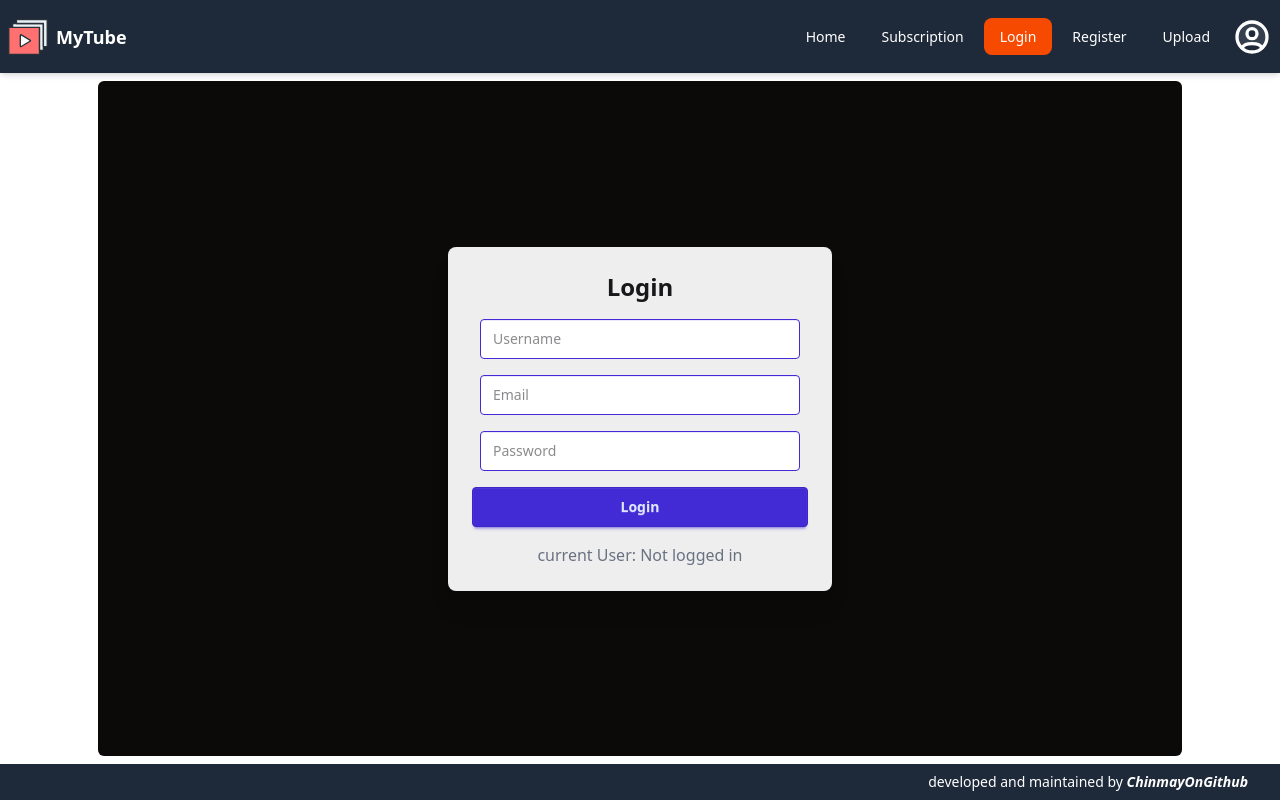
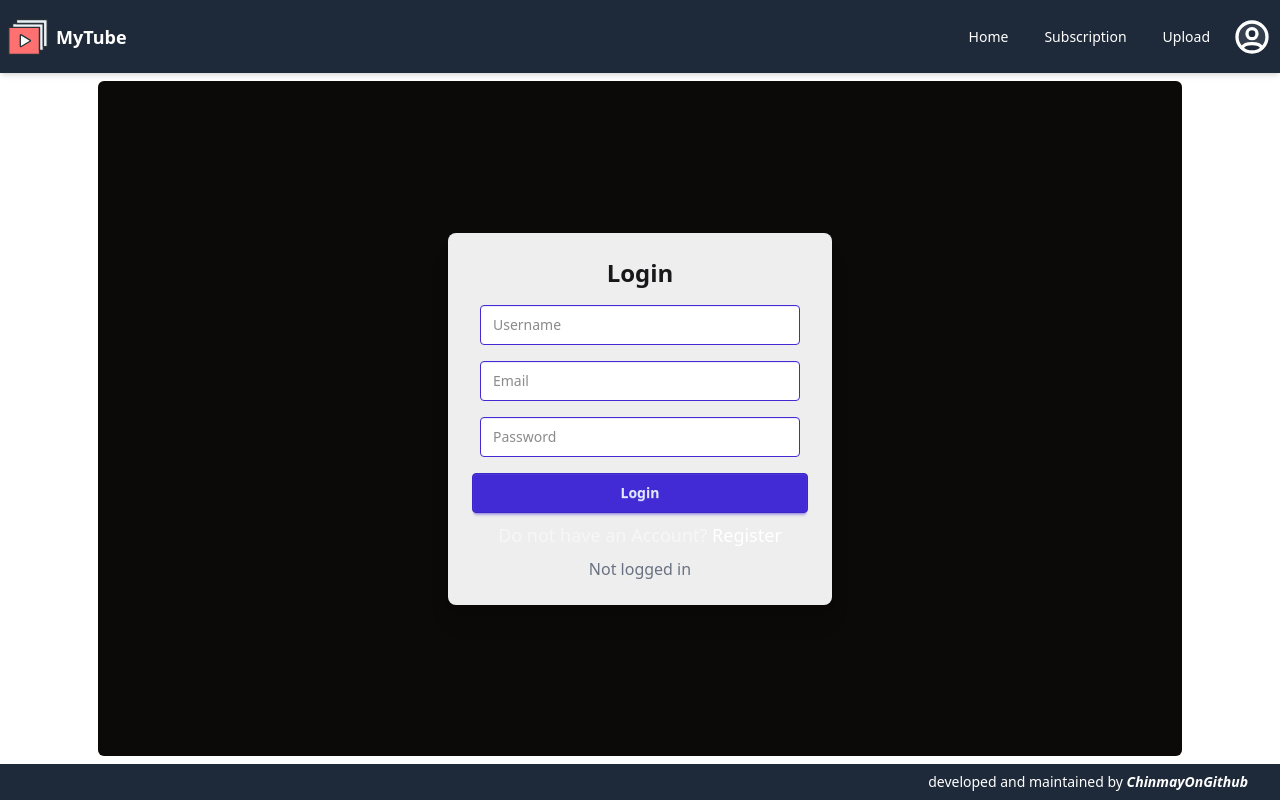
Before and after one commit to ChinmayOnGithub/stremora-frontend, a React (Vite) app: page /login in a window 1280 px wide. Built offline with nearby package versions, Linux system fonts and the light colour scheme.

Commit message:
UI changes

```diff
--- a/package.json
+++ b/package.json
@@ -12,8 +12,10 @@
 	"dependencies": {
 		"@tailwindcss/vite": "^4.0.4",
 		"axios": "^1.7.9",
+		"date-fns": "^4.1.0",
 		"react": "^19.0.0",
 		"react-dom": "^19.0.0",
+		"react-icons": "^5.5.0",
 		"react-router-dom": "^7.1.5",
 		"tailwind-scrollbar": "^4.0.0",
 		"tailwindcss": "^4.0.4"
--- /dev/null
+++ b/src/contexts/VideoContext.js
@@ -0,0 +1,12 @@
+import { createContext, useContext } from "react";
+
+export const VideoContext = createContext({
+  videoList: []
+});  // const [user, setUser] = useState(null); // ✅ State to store the logged-in user
+
+
+export const AuthProvider = VideoContext.Provider;
+
+export default function useAuth() {
+  return useContext(VideoContext);
+}
--- a/src/pages/Home.jsx
+++ b/src/pages/Home.jsx
@@ -3,6 +3,8 @@ import { useState, useEffect } from 'react';
 import { useNavigate } from 'react-router-dom';
 import useAuth from '../contexts/AuthContext';
 import Loading from '../components/Loading/Loading';
+import { formatDistanceToNow } from "date-fns";
+
 
 function Home() {
   const [videos, setVideos] = useState([]); // Store videos only
@@ -34,6 +36,9 @@ function Home() {
     return <Loading />
   }
 
+  function timeAgo(isoDate) {
+    return formatDistanceToNow(new Date(isoDate), { addSuffix: true });
+  }
 
   return (
     <div className="container mx-auto p-4 sm:p-6 bg-stone-950 w-full sm:w-6/7  h-full rounded-md">
@@ -48,7 +53,7 @@ function Home() {
             onClick={() => watchVideo(video._id)} // ✅ Pass the video ID when clicked
           >
             {/* ✅ Thumbnail Image */}
-            <figure className="relative h-20 sm:h-40 md:h-52 lg:h-60 w-full overflow-hidden">
+            <figure className="relative h-24 sm:h-40 md:h-46 lg:h-52 w-full overflow-hidden">
               <img
                 src={video.thumbnail}
                 alt={video.title}
@@ -60,16 +65,21 @@ function Home() {
 
 
             {/* ✅ Video Info */}
-            <div className="card-body w-full sm:w-auto h-auto m-0 p-2 sm:p-4">
-              <h3 className="card-title text-base sm:text-lg font-semibold m-0 p-0">
+            <div className="card-body w-full sm:w-auto h-auto m-0 p-1.5 sm:p-2.5">
+              <h2 className="card-title text-lg sm:text-md font-semibold m-0 p-0">
                 {video.title}
-              </h3>
-              <p>Views: {video.views}</p>
-              <div className='flex gap-2'>
+              </h2>
+              <div className='flex gap-0 m-0 justify-start'>
+                <p className='m-0 text-sm text-white/80 text-left'>
+                  {video.views} Views | {timeAgo(video.createdAt)}
+                </p>
+              </div>
+              <div className='flex gap-2 m-0 p-0'>
                 <img src={video.owner.avatar} alt="Channel avatar" className='w-5 h-5 rounded-full' />
                 <p className="text-gray-500 text-sm sm:text-md m-0 p-0 truncate sm:whitespace-normal">
                   {video.owner.username}
                 </p>
+
               </div>
             </div>
 
--- a/src/pages/Login.jsx
+++ b/src/pages/Login.jsx
@@ -2,6 +2,7 @@
 import axios from 'axios'
 import useAuth from '../contexts/AuthContext.js'
 import { useState } from 'react';
+import { Link, useNavigate } from 'react-router-dom';
 // import { useEffect } from 'react';
 
 function Login() {
@@ -11,6 +12,7 @@ function Login() {
   // save user to the context
   const { user, login, logout, fetchCurrentUser } = useAuth();
 
+  const navigate = useNavigate();
 
   const handleLogin = async (e) => {
     e.preventDefault();
@@ -34,6 +36,8 @@ function Login() {
       await fetchCurrentUser(); // ✅ Always fetch user after login
 
       alert("Login successful!");
+      // once the login is successfull redirect to home page
+      navigate('/');
 
     } catch (error) {
       if (error.response) {
@@ -81,14 +85,22 @@ function Login() {
           </button>
         </form>
 
-        <div className="text-center text-gray-500 mt-4">
-          current User: {user ?
+        <div className='mt-2 '>
+          <h1 className='text-center text-lg text-white/50'>Do not have an Account?
+            <Link to="/register" className='text-bold text-white hover:text-amber-500'> Register </Link>
+          </h1>
+        </div>
+
+        <div className="text-center text-gray-500 mt-2">
+          {user ?
             <div className='m-4'>
               <p className='text-xl font-bold p-2 text-white bg-black/20 rounded-t-xl'>{user.username}</p>
               <button onClick={logout} className='btn text-xl bg-amber-700 w-full rounded-t-none rounded-b-xl'>LOGOUT</button>
             </div>
             : "Not logged in"}
         </div>
+
+
 
       </div>
 
--- a/src/pages/Register.jsx
+++ b/src/pages/Register.jsx
@@ -5,7 +5,7 @@ import axios from 'axios'
 import useAuth from '../contexts/AuthContext'
 import { useState } from 'react';
 // import { useEffect } from 'react';
-import { useNavigate } from 'react-router-dom';
+import { Link, useNavigate } from 'react-router-dom';
 
 function Register() {
 
@@ -139,7 +139,15 @@ function Register() {
           <button type="submit" className='btn btn-primary w-full'>Register</button>
         </form>
 
-        <p className='text-center m-4 text-white/50'>current User: {user ? user.username : "Not logged in"}</p> {/* ✅ Show user or "Not logged in" */}
+        <div className='mt-2 '>
+          <h1 className='text-center text-lg text-white/50'>Already have an Account?
+            <Link to="/login" className='text-bold text-white hover:text-amber-500'> Login </Link>
+          </h1>
+        </div>
+
+
+        {/* <p className='text-center m-4 text-white/50'>current User: {user ? user.username : "Not logged in"}</p>  */}
+        {/* ✅ Show user or "Not logged in" */}
       </div>
     </div>
   )
--- a/src/pages/User.jsx
+++ b/src/pages/User.jsx
@@ -1,5 +1,6 @@
 import { useState } from "react";
 import useAuth from "../contexts/AuthContext"
+import { MdLogout } from "react-icons/md";
 
 function User() {
   const { user, loading, logout } = useAuth(); // ✅ Get loading state from context
@@ -68,10 +69,7 @@ function User() {
         <button
           onClick={handleLogout}
           className='absolute right-0 m-4 btn btn-circle drop-shadow-2xl border-0 text-xl bg-amber-700 rounded-md'>
-          <img
-            src="src/assets/logout.svg"
-            alt="Logout button"
-            className="h-5 w-5" />
+          <MdLogout size={28} color="white" />
         </button>
 
         {/* Confirmation for LOGOUT */}
```
Also changed, not shown: src/components/Header/Header.jsx (+2 -5 lines), 1 other file (tests, documents, lock files or other folders).
